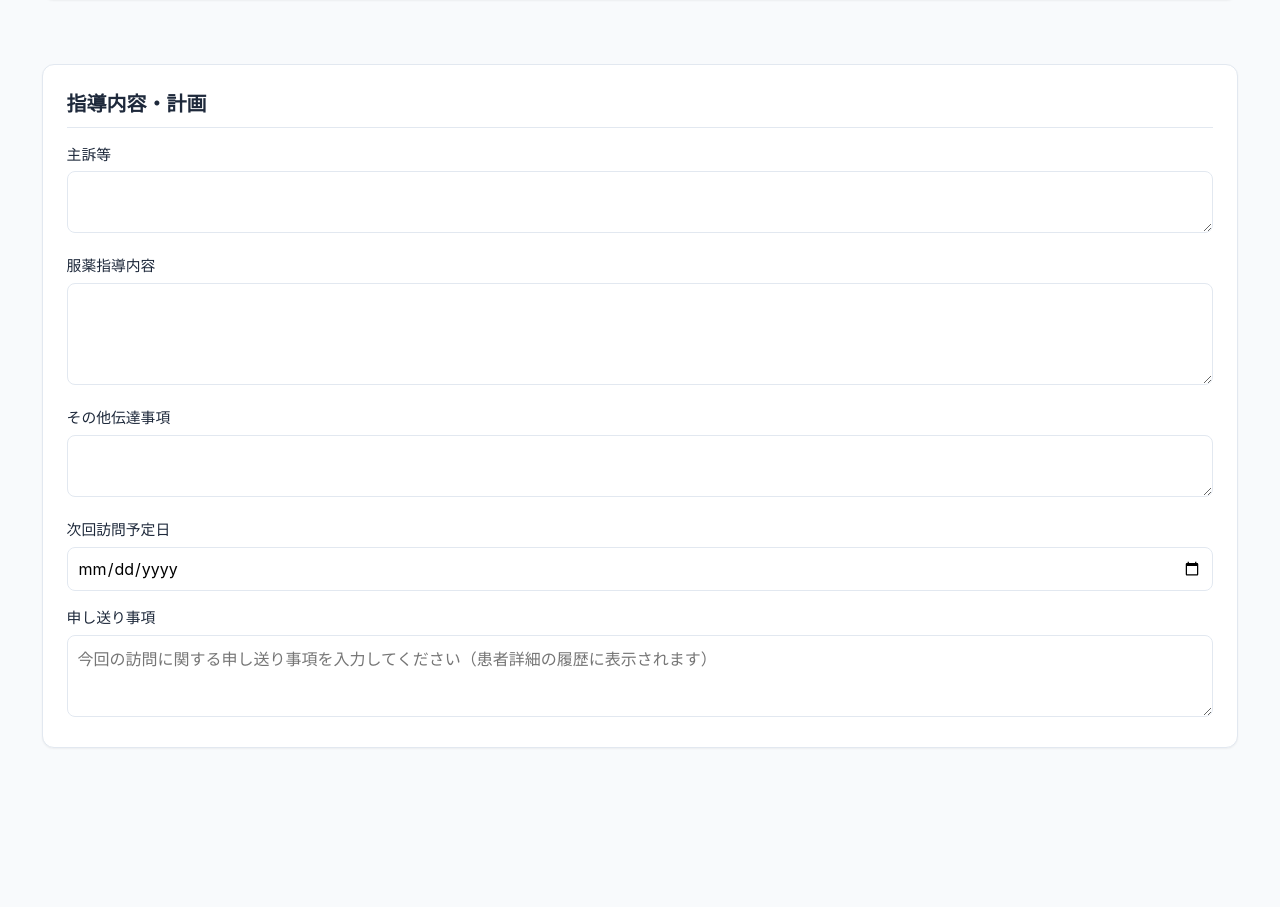
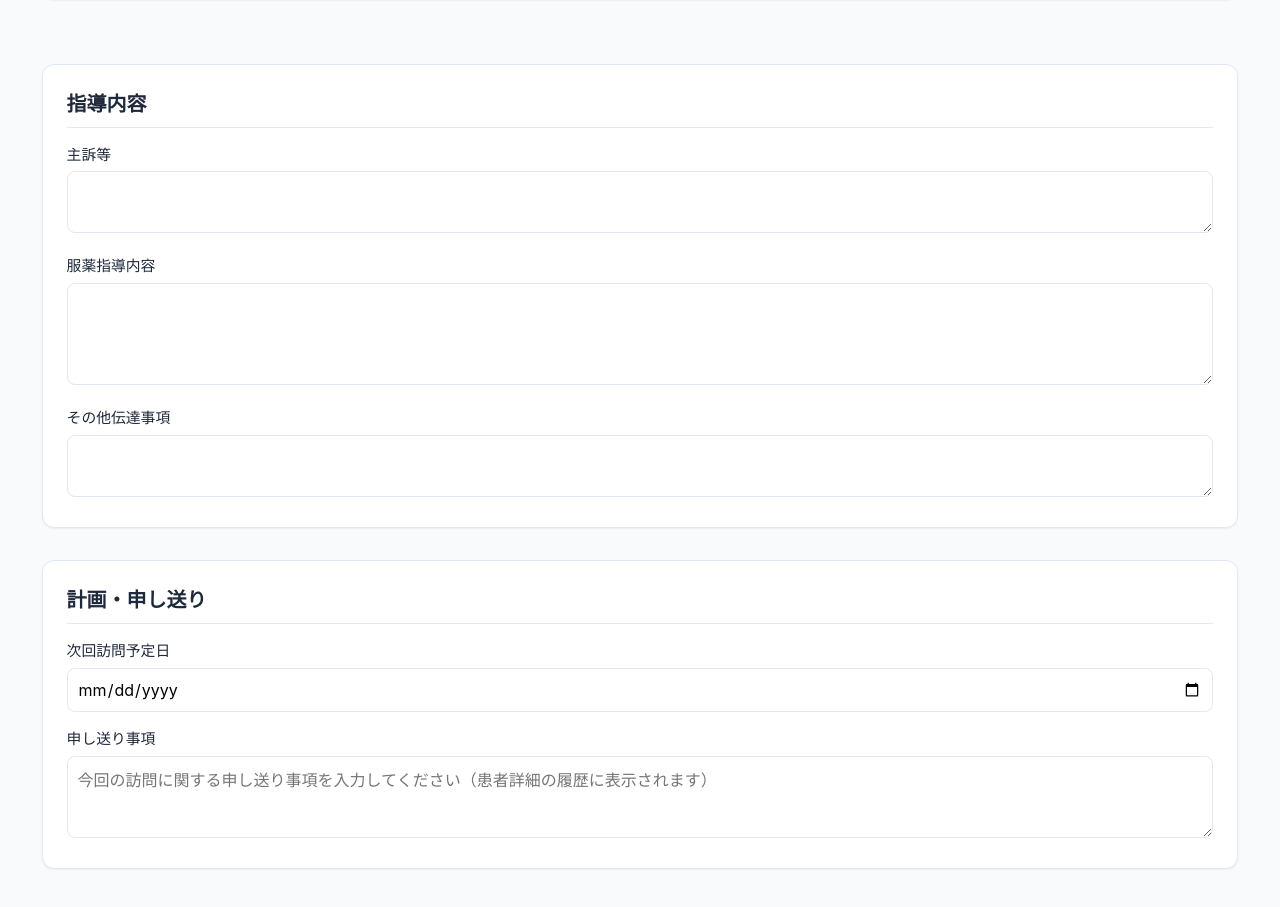
Before and after one commit to emayu323/pharmacy-inventory-report, a React (Vite) app: page /reports/new in a window 1280 px wide. Shown: the part 1517-2424 px from the top of the page. Before the commit the page ends 2378 px from the top, so only its background shows below. Built offline with nearby package versions, Linux system fonts and the light colour scheme.

Commit message:
Separate Plan section from Instructions in ReportEdit

```diff
--- a/src/pages/ReportEdit.tsx
+++ b/src/pages/ReportEdit.tsx
@@ -363,6 +363,7 @@ export default function ReportEdit() {
                         <button type="button" onClick={() => scrollToSection('section-meds-reg')} className="btn btn-ghost" style={{ fontSize: '0.8rem', padding: '0.25rem 0.5rem', height: 'auto' }}>残薬(定期)</button>
                         <button type="button" onClick={() => scrollToSection('section-meds-prn')} className="btn btn-ghost" style={{ fontSize: '0.8rem', padding: '0.25rem 0.5rem', height: 'auto' }}>残薬(臨時)</button>
                         <button type="button" onClick={() => scrollToSection('section-plan')} className="btn btn-ghost" style={{ fontSize: '0.8rem', padding: '0.25rem 0.5rem', height: 'auto' }}>指導内容</button>
+                        <button type="button" onClick={() => scrollToSection('section-future-plan')} className="btn btn-ghost" style={{ fontSize: '0.8rem', padding: '0.25rem 0.5rem', height: 'auto' }}>計画</button>
                     </div>
                 </div>
             </div>
@@ -567,10 +568,10 @@ export default function ReportEdit() {
 
                 </div>
 
-                {/* 指導内容・計画 */}
+                {/* 指導内容 */}
                 <section id="section-plan" className="card" style={{ padding: '1.5rem' }}>
                     <h3 style={{ fontSize: '1.25rem', fontWeight: 600, marginBottom: '1rem', borderBottom: '1px solid var(--color-border)', paddingBottom: '0.5rem' }}>
-                        指導内容・計画
+                        指導内容
                     </h3>
                     <div style={{ display: 'grid', gap: '1rem' }}>
                         <div>
@@ -585,6 +586,15 @@ export default function ReportEdit() {
                             <label className="label">その他伝達事項</label>
                             <textarea name="side_effects" className="input" rows={2} value={formData.side_effects} onChange={handleChange}></textarea>
                         </div>
+                    </div>
+                </section>
+
+                {/* 計画・申し送り */}
+                <section id="section-future-plan" className="card" style={{ padding: '1.5rem' }}>
+                    <h3 style={{ fontSize: '1.25rem', fontWeight: 600, marginBottom: '1rem', borderBottom: '1px solid var(--color-border)', paddingBottom: '0.5rem' }}>
+                        計画・申し送り
+                    </h3>
+                    <div style={{ display: 'grid', gap: '1rem' }}>
                         <div>
                             <label className="label">次回訪問予定日</label>
                             <input type="date" name="next_visit_date" className="input" value={formData.next_visit_date || ''} onChange={handleChange} />
```
